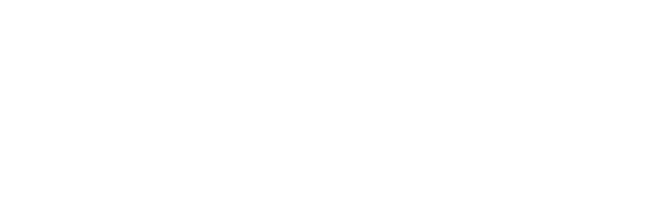
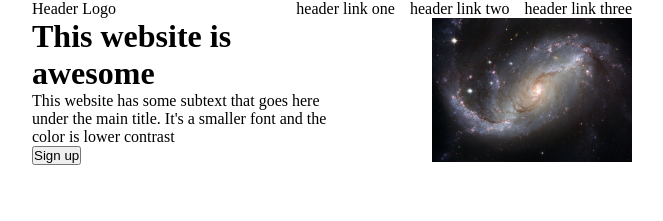
Before and after one commit to Cismatico/odin-firstweb, a plain HTML site: page index.html in a window 1280 px wide. Shown: the whole page, without its empty margins (308-971 px from the left). Drawn offline with Linux system fonts and the light colour scheme.

Commit message:
Start header

```diff
--- a/index.html
+++ b/index.html
@@ -1,12 +1,45 @@
 <!DOCTYPE html>
 <html lang="en">
+
 <head>
     <meta charset="UTF-8">
     <meta http-equiv="X-UA-Compatible" content="IE=edge">
     <meta name="viewport" content="width=device-width, initial-scale=1.0">
     <title>Document</title>
+    <link rel="stylesheet" href="style.css">
 </head>
+
 <body>
+    <div class="container">
+        <div class="header">
+            <div class="header-top">
+                <div class="logo">Header Logo</div>
+                <nav class="nav">
+                    <ul>
+                        <li><a>header link one</a></li>
+                        <li><a>header link two</a></li>
+                        <li><a>header link three</a></li>
+                    </ul>
+                </nav>
+            </div>
+            <div class="header-bottom">
+                <div class="header-text">
+                    <h1>This website is awesome</h1>
+                    <p>This website has some subtext that goes here under the main title. It's a smaller font and the
+                        color
+                        is lower contrast</p>
+                    <button>Sign up</button>
+                </div>
+                <div class="header-img">
+                    <img src="./img/pexels-pixabay-2150.jpg" alt="Galaxy image">
+                </div>
+            </div>
+        </div>
+        <div class="content"></div>
+        <div class="quote"></div>
+        <div class="signup"></div>
+        <div class="footer"></div>
+    </div>
+</body>
 
-</body>
 </html>
--- a/style.css
+++ b/style.css
@@ -0,0 +1,55 @@
+* {
+    box-sizing: border-box;
+    margin: 0;
+    padding: 0;
+}
+
+ul {
+    list-style-type: none;
+    display: flex;
+    gap: 15px;
+}
+
+a {
+    text-decoration: none;
+    color: inherit;
+}
+
+.container {
+    display: flex;
+    flex-direction: column;
+}
+
+.header {
+    display: flex;
+    flex-direction: column;
+    align-items: center;
+}
+
+.header-top {
+    width: 600px;
+    max-width: 600px;
+    display: flex;
+    justify-content: space-between;
+}
+
+.header-bottom {
+    width: 600px;
+    max-width: 600px;
+    display: flex;
+    justify-content: space-between;
+}
+
+.header-text {
+    width: 300px;
+}
+
+.header-img {
+    width: 200px;
+    height: 200px;
+}
+
+img {
+    max-width: 100%;
+    max-height: 100%;
+}
```
Also changed, not shown: img/pexels-pixabay-2150.jpg (added).
